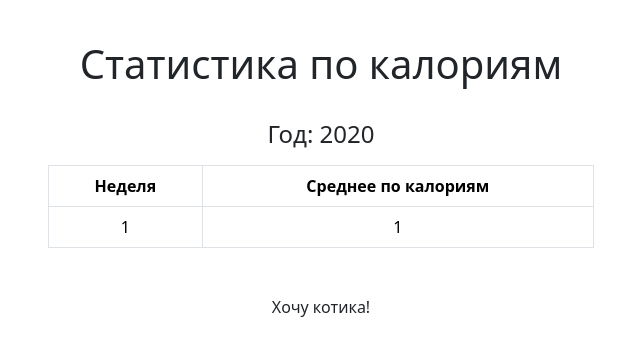
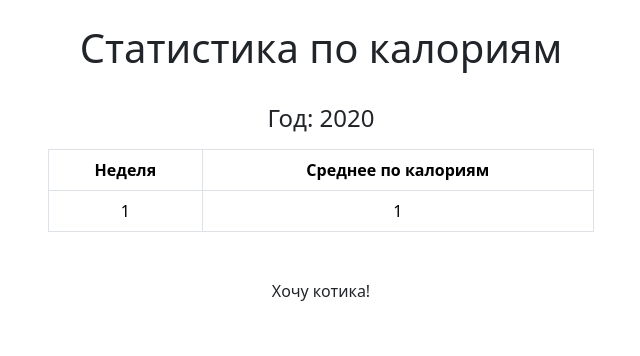
Before and after one commit to v-2841/daystat, a Django app: page /calories_summary/ in a window 1280 px wide. Shown: the part 76-432 px from the top of the page, without its empty margins (319-959 px from the left). Run offline with Django 5.2, Linux system fonts and the light colour scheme; a user stored in the database is signed in; tables that the repository leaves empty hold one stand-in row (values such as "Sample post").

Commit message:
Align calories summary heading spacing

```diff
--- a/templates/daystats/calories_summary.html
+++ b/templates/daystats/calories_summary.html
@@ -5,7 +5,7 @@
 {% block content %}
     <div class="row justify-content-center">
         <div class="text-center col-lg-6">
-            <h1 class="py-3">Статистика по калориям</h1>
+            <h1 class="pb-3">Статистика по калориям</h1>
             {% for year, weeks in data.items %}
                 <h4 class="py-2">Год: {{ year }}</h4>
                 <table class="table table-bordered">
```
